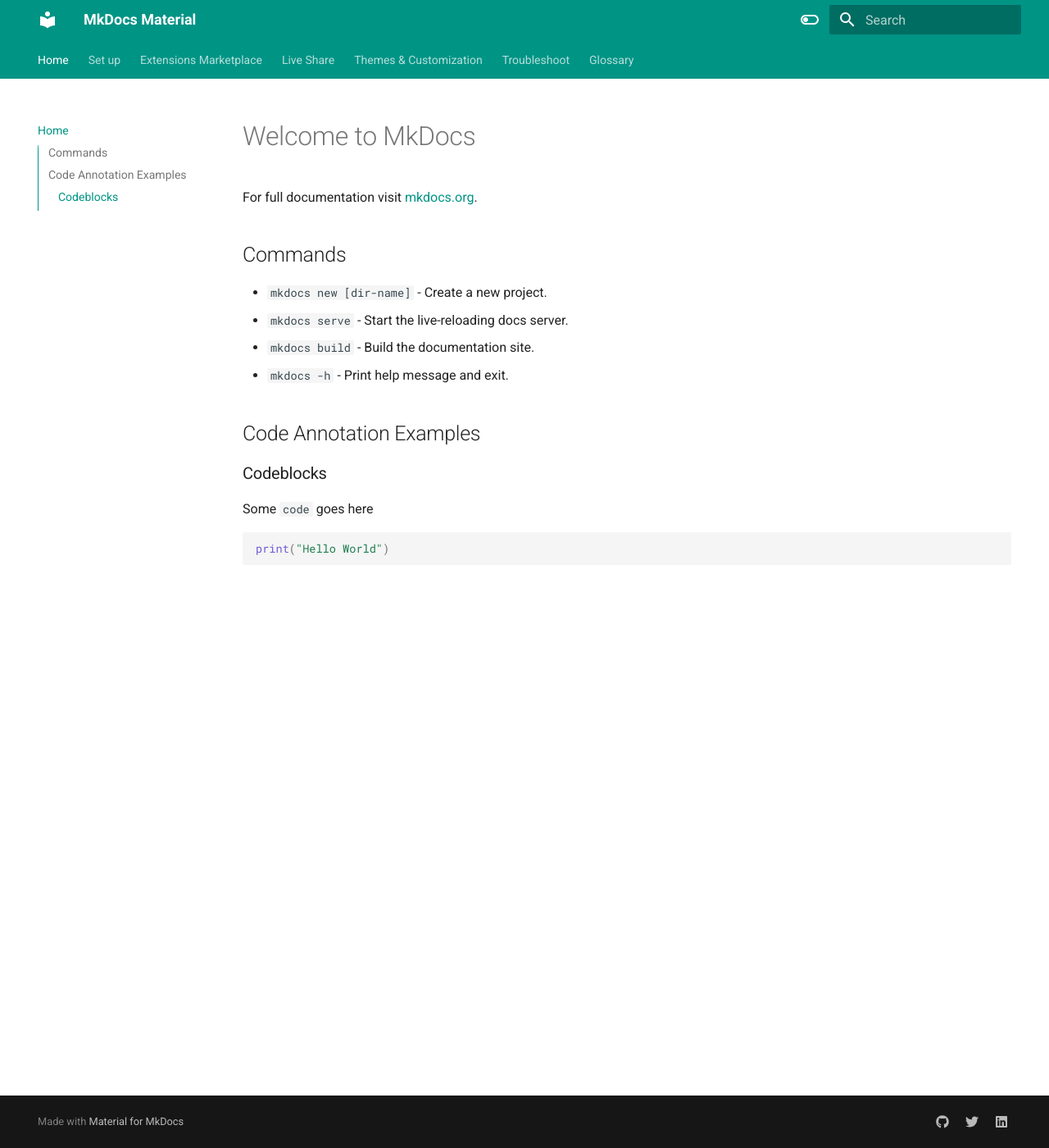
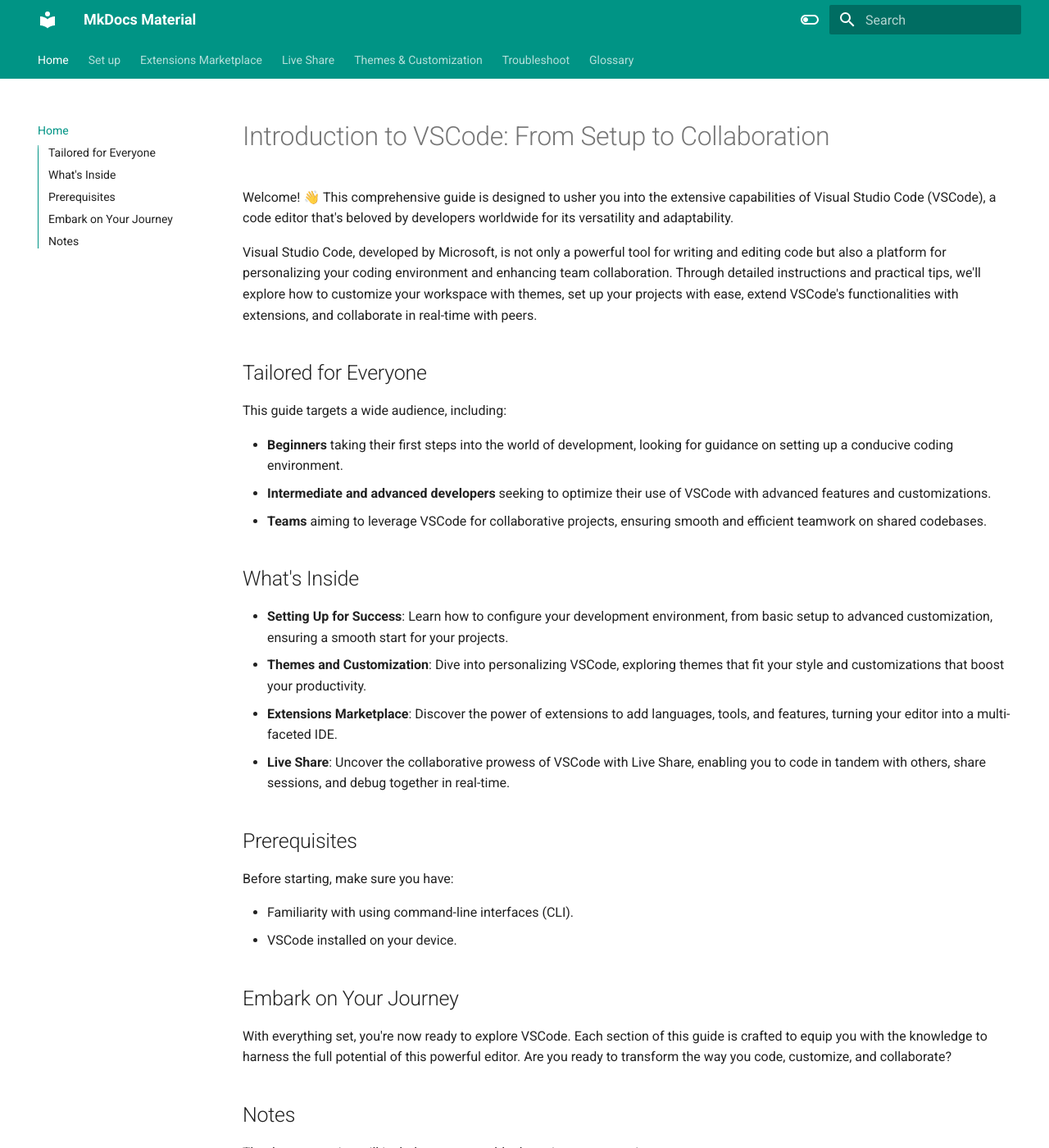
Before and after one commit to allison-dahan/mkdocs-material, an MkDocs documentation site: the page built from docs/index.md, in a window 1280 px wide and 1400 px high. Shown: the whole window at 82% size. Built offline with MkDocs 1.6.1 and Material for MkDocs 9.7.7, drawn with Linux system fonts in a browser that asks for light colours; some of the changed text lies outside the part shown.

Commit message:
add homepage

````diff
--- a/docs/index.md
+++ b/docs/index.md
@@ -1,19 +1,38 @@
-# Welcome to MkDocs
+# Introduction to VSCode: From Setup to Collaboration
 
-For full documentation visit [mkdocs.org](httpst://www.mkdocs.org).
+Welcome! 👋 This comprehensive guide is designed to usher you into the extensive capabilities of Visual Studio Code (VSCode), a code editor that's beloved by developers worldwide for its versatility and adaptability.
 
-## Commands
+Visual Studio Code, developed by Microsoft, is not only a powerful tool for writing and editing code but also a platform for personalizing your coding environment and enhancing team collaboration. Through detailed instructions and practical tips, we'll explore how to customize your workspace with themes, set up your projects with ease, extend VSCode's functionalities with extensions, and collaborate in real-time with peers.
 
-* `mkdocs new [dir-name]` - Create a new project.
-* `mkdocs serve` - Start the live-reloading docs server.
-* `mkdocs build` - Build the documentation site.
-* `mkdocs -h` - Print help message and exit.
+## Tailored for Everyone
 
-## Code Annotation Examples
+This guide targets a wide audience, including:
 
-### Codeblocks
+- **Beginners** taking their first steps into the world of development, looking for guidance on setting up a conducive coding environment.
+- **Intermediate and advanced developers** seeking to optimize their use of VSCode with advanced features and customizations.
+- **Teams** aiming to leverage VSCode for collaborative projects, ensuring smooth and efficient teamwork on shared codebases.
 
-Some `code` goes here
-``` py
-print("Hello World")
-```
+## What's Inside
+
+- **Setting Up for Success**: Learn how to configure your development environment, from basic setup to advanced customization, ensuring a smooth start for your projects.
+- **Themes and Customization**: Dive into personalizing VSCode, exploring themes that fit your style and customizations that boost your productivity.
+- **Extensions Marketplace**: Discover the power of extensions to add languages, tools, and features, turning your editor into a multi-faceted IDE.
+- **Live Share**: Uncover the collaborative prowess of VSCode with Live Share, enabling you to code in tandem with others, share sessions, and debug together in real-time.
+
+## Prerequisites
+
+Before starting, make sure you have:
+
+- Familiarity with using command-line interfaces (CLI).
+- VSCode installed on your device.
+
+## Embark on Your Journey
+
+With everything set, you're now ready to explore VSCode. Each section of this guide is crafted to equip you with the knowledge to harness the full potential of this powerful editor. Are you ready to transform the way you code, customize, and collaborate?
+
+## Notes
+
+The documentation will include a message block to give you some tips.
+
+!!! Info
+Indicates additional information or tips.
````
